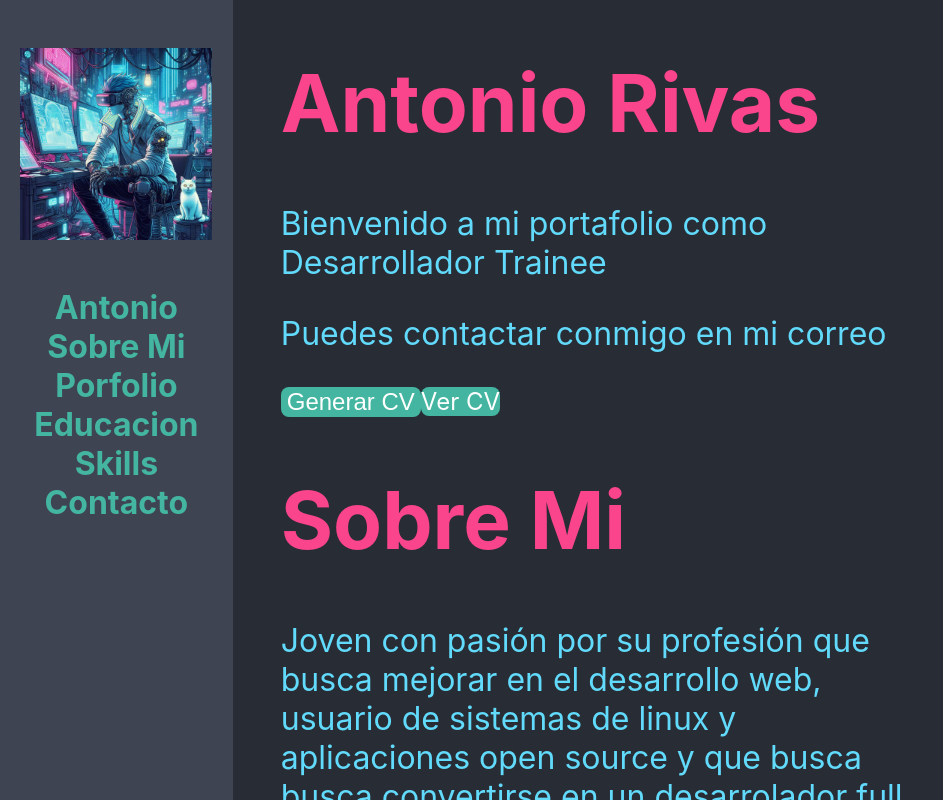
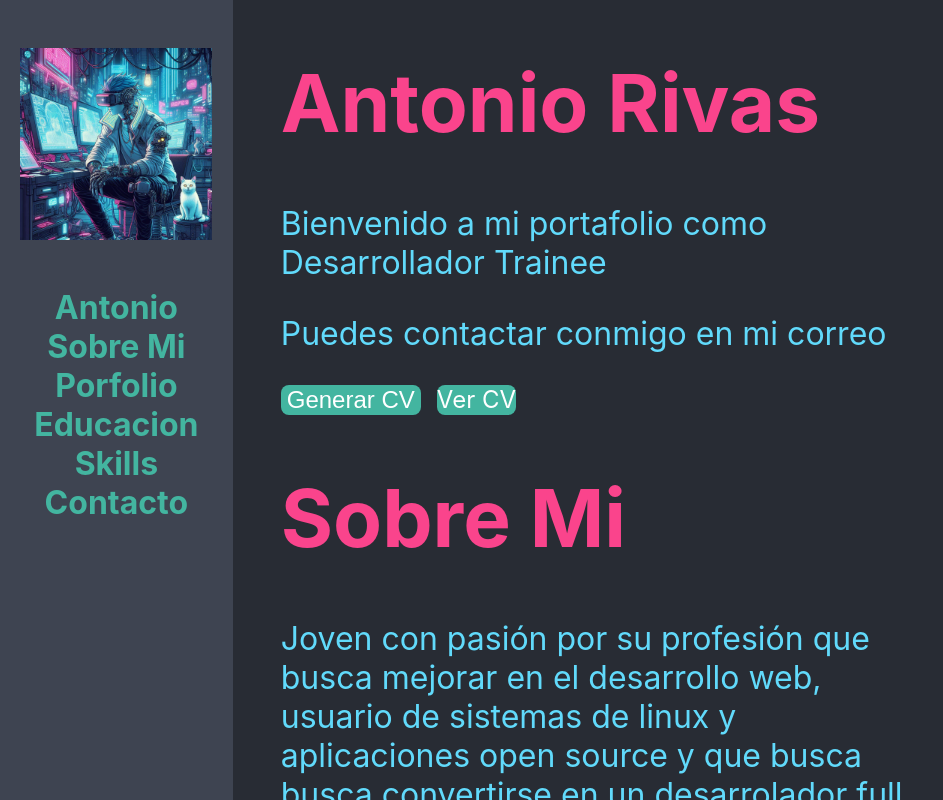
Before and after one commit to SteveBartmoss/cvSteve, a React (Create React App) app: page / in a window 1280 px wide. Shown: the top 800 px of the page, without its empty margins (0-943 px from the left). Built offline with nearby package versions, Linux system fonts and the light colour scheme.

Commit message:
se agrego un estilo para el div de los botones

```diff
--- a/src/App.css
+++ b/src/App.css
@@ -87,6 +87,12 @@
   margin-left: 3rem;
 }
 
+.div-buttons{
+  display: flex;
+  flex-direction: row;
+  gap: 1rem;
+}
+
 .img-profile{
   width: 12rem;
   height: 12rem;
```
